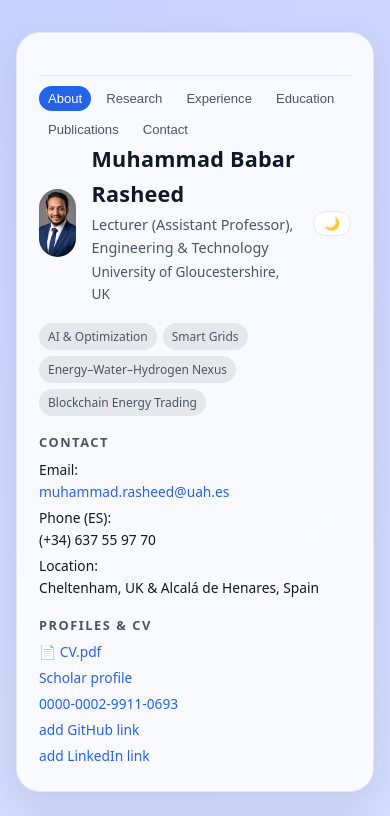
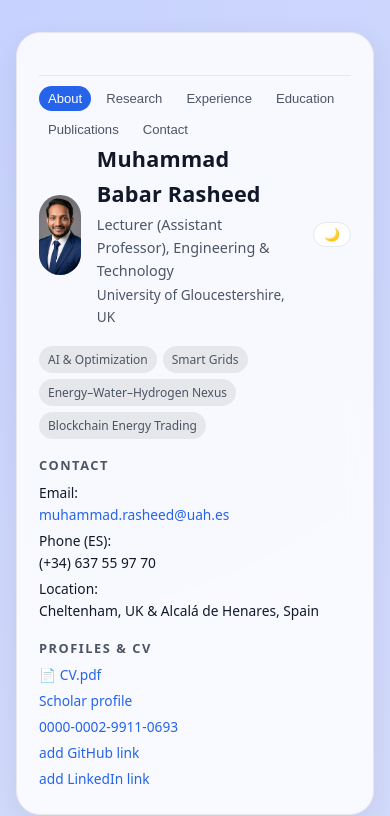
Before and after one commit to Dr-mbabarrasheed/Dr-mbabarrasheed.github.io, a plain HTML site: page index.html in a window 390 px wide. Shown: the top 816 px of the page. Drawn offline with Linux system fonts and the light colour scheme.

```diff
--- a/assets/css/style.css
+++ b/assets/css/style.css
@@ -92,14 +92,14 @@
 }
 
 .avatar {
-  width: 68px;
-  height: 68px;
+  width: 96px;
+  height: 96px;
   border-radius: 999px;
   background: var(--chip-bg);
   display: flex;
   align-items: center;
   justify-content: center;
-  font-size: 28px;
+  font-size: 36px;          /* bigger initials if no photo */
   font-weight: 700;
   color: var(--accent);
   overflow: hidden;
@@ -110,6 +110,13 @@
   height: 100%;
   object-fit: cover;
   display: block;
+}
+@media (max-width: 600px) {
+  .avatar {
+    width: 80px;
+    height: 80px;
+    font-size: 30px;
+  }
 }
 
 .name {
--- a/assets/js/main.js
+++ b/assets/js/main.js
@@ -45,12 +45,15 @@
 
 function renderNav(sections) {
   const nav = document.getElementById("nav");
+  nav.innerHTML = ""; // clear, just in case
+
   sections.forEach((sec, idx) => {
     const btn = document.createElement("button");
     btn.textContent = sec.navLabel;
     btn.dataset.target = sec.id;
+    btn.type = "button";
+
     if (idx === 0) btn.classList.add("active");
-    btn.type = "button";
 
     btn.addEventListener("click", () => {
       const target = document.getElementById(sec.id);
@@ -62,6 +65,7 @@
     nav.appendChild(btn);
   });
 }
+
 
 
 function renderSections(sections) {
```
